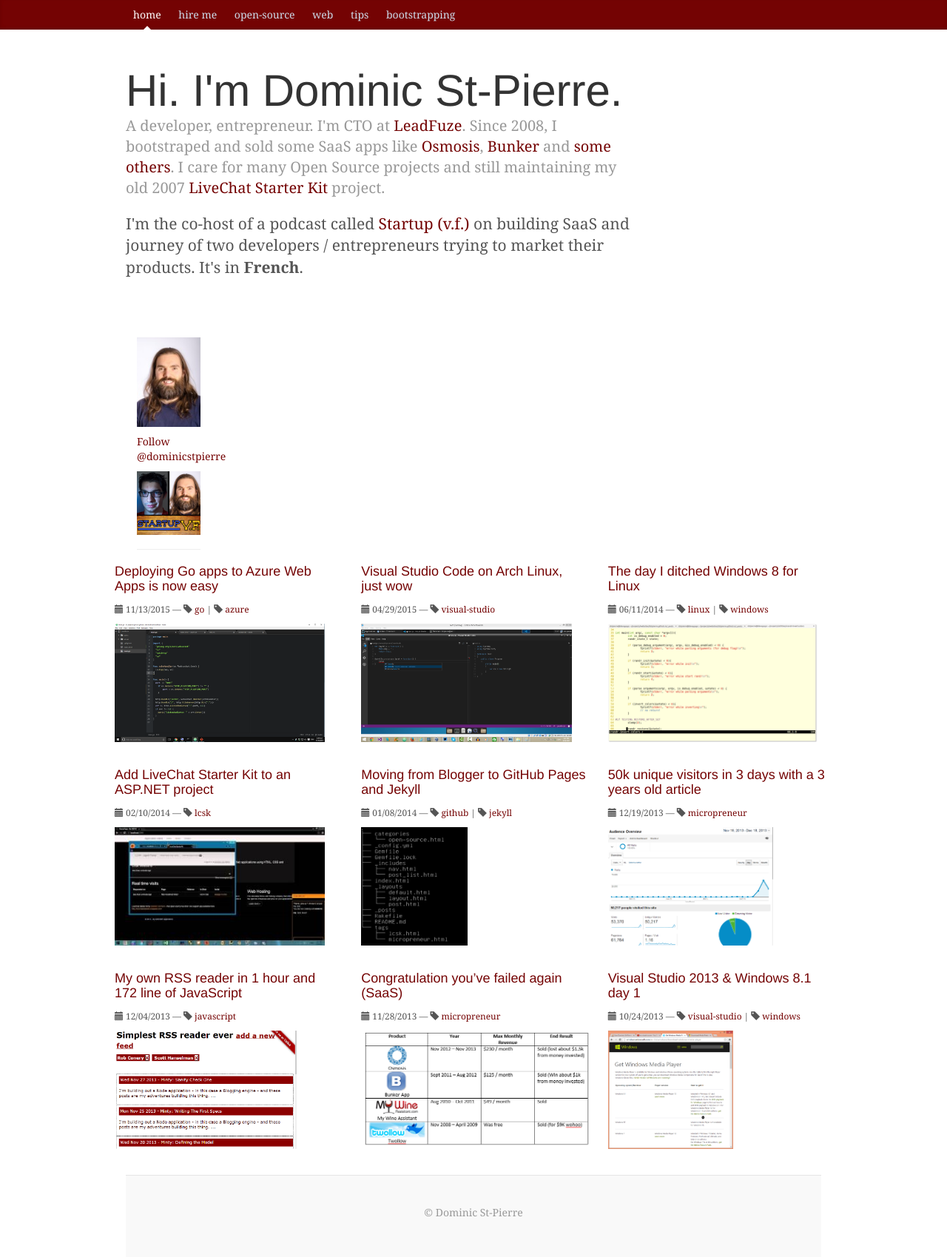
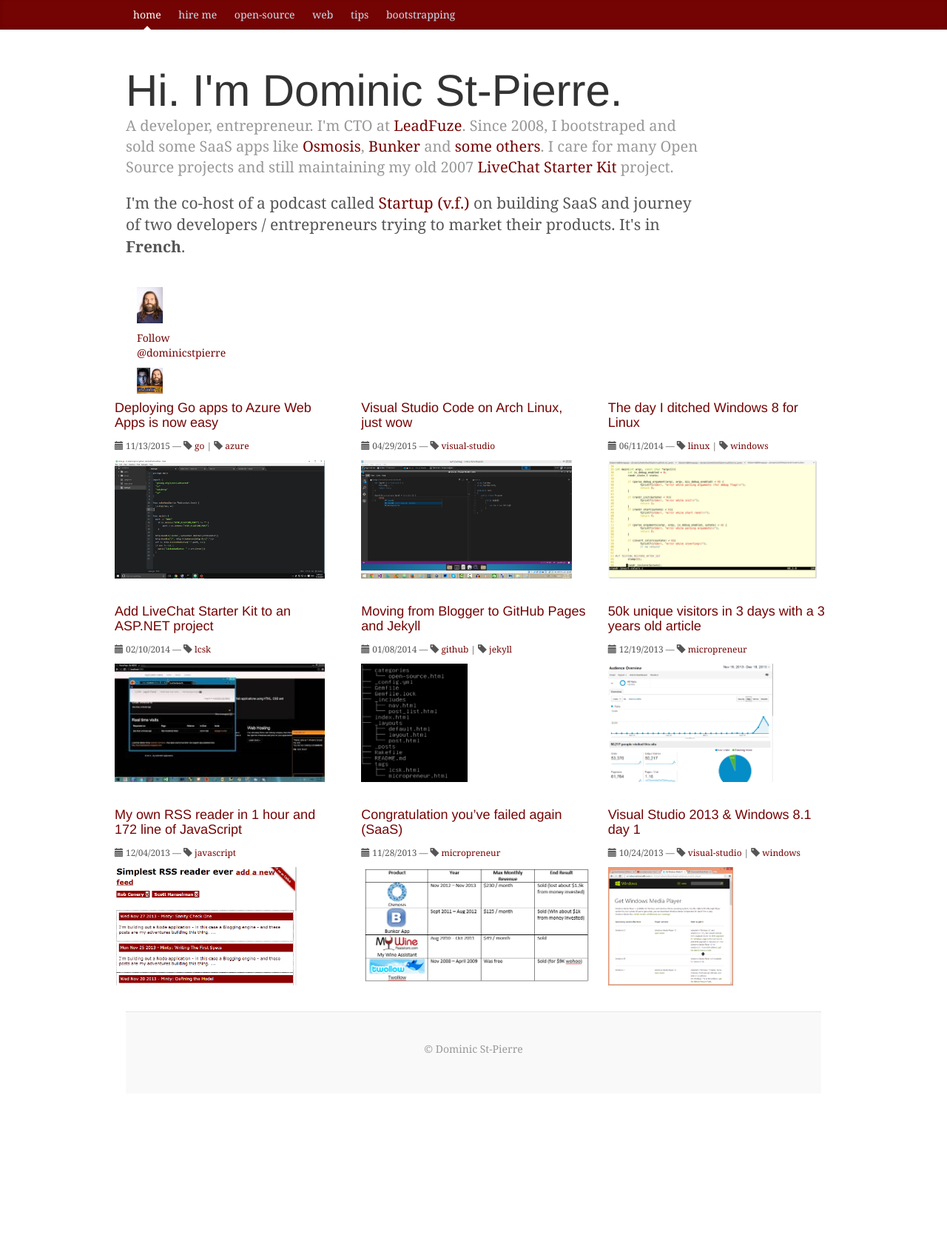
Before and after one commit to dstpierre/dstpierre.github.io, a Jekyll site: the page built from index.html, in a window 1280 px wide. Shown: the whole page at 74% size. Built offline with Jekyll 4.4.1, drawn with Linux system fonts in a browser that asks for light colours; nearby versions of some CDN libraries; Markdown is read by kramdown in place of the engine named in the settings; comment, search, counter and statistics services are not loaded; after the commit the page ends 1478 px from its top, so only the background shows below that.

Commit message:
still fighting layout

```diff
--- a/index.html
+++ b/index.html
@@ -7,7 +7,7 @@
 
 <div class="container">
     <div class="row">
-        <div class="col-md-9">
+        <div class="col-sm-8 col-md-9 col-lg-10">
             <div class="blog-header">
                 <h1 class="blog-title">Hi. I'm Dominic St-Pierre.</h1>
                 <p class="lead blog-description">
@@ -24,8 +24,7 @@
                     market their products. It's in <strong>French</strong>.
                   </p>
         </div>
-        <div class="col-md-2">
-            <div class="page-header">
+        <div class="col-sm-3 col-md-2 col-lg-1">
               <p>
                   <img class="img-responsive" src="/assets/img/me.jpg" alt="Dominic St-Pierre" />
               </p>
@@ -40,7 +39,6 @@
                   <img class="img-responsive" src="/assets/img/startupvf.png" alt="Startup (v.f.)" />
                 </ap>
               </p>
-            </div>
         </div>
     </div>
 
```
Lines whose indentation alone changed are shown as unchanged.
